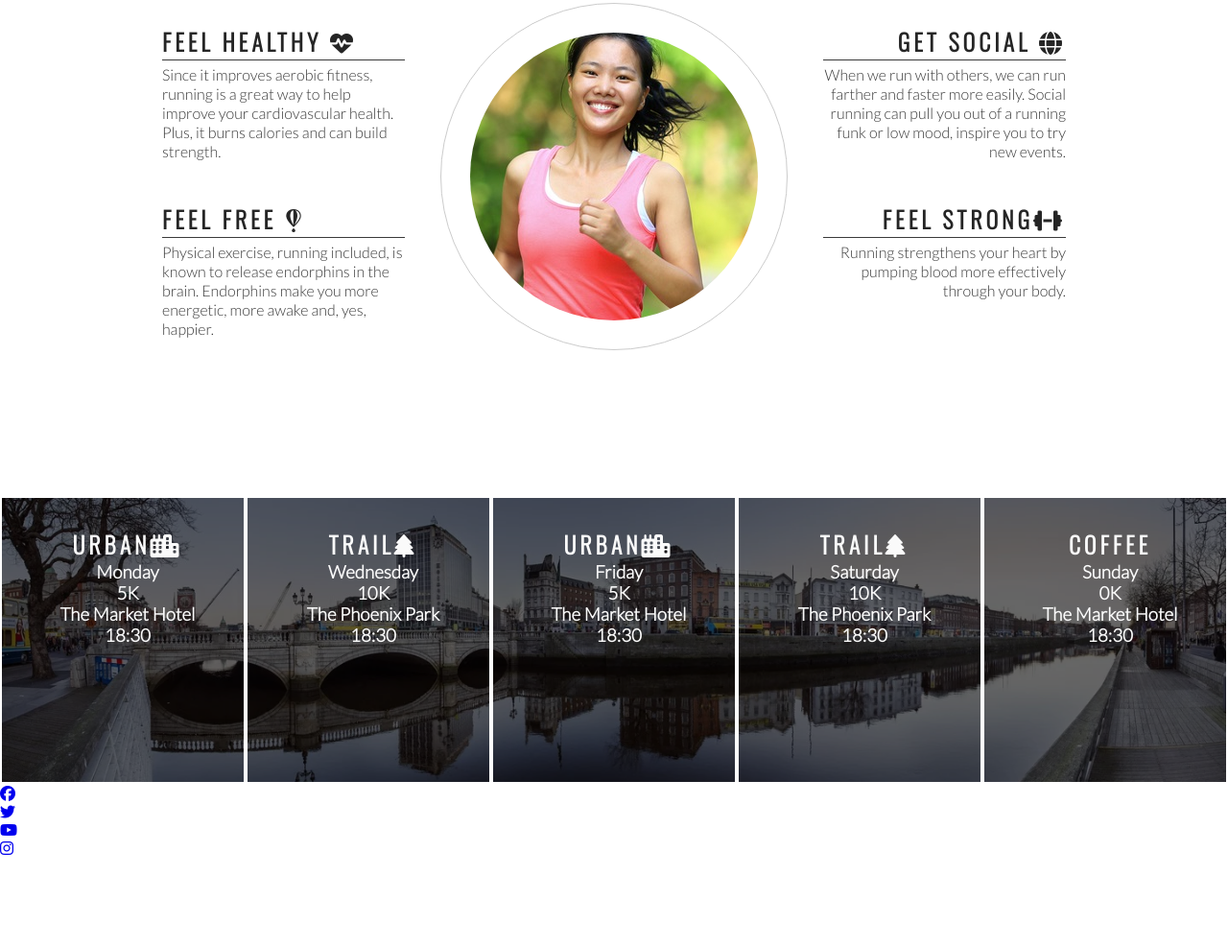
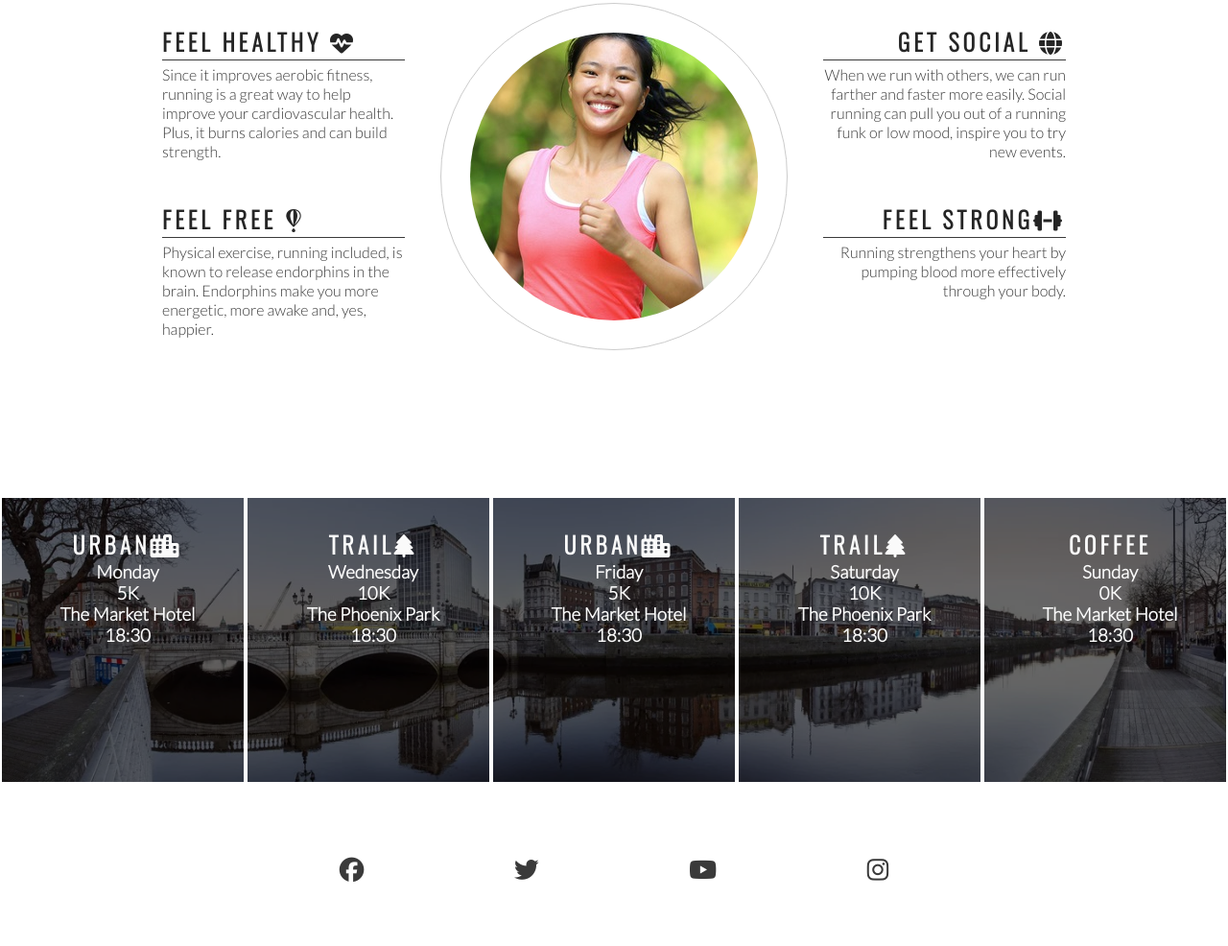
Before and after one commit to ThomasThantZin/love-running, a plain HTML site: page index.html in a window 1280 px wide. Shown: the part 778-1764 px from the top of the page at 96% size. Before the commit the page ends 1671 px from the top, so only its background shows below. Drawn offline with nearby package versions, Linux system fonts and the light colour scheme; some icons are missing.

Commit message:
Add style to footer icons

```diff
--- a/assets/css/style.css
+++ b/assets/css/style.css
@@ -218,3 +218,25 @@ hr {
 #times h2 {
     color: #fafafa;
 }
+
+footer {
+    height: 150px;
+
+}
+
+.social-network {
+    text-align: center;
+}
+
+.social-network>li {
+    display: inline;
+
+}
+
+.social-network i {
+    font-size: 160%;
+    margin: 1%;
+    padding: 5%;
+    color: #3a3a3a;
+
+}
--- a/index.html
+++ b/index.html
@@ -130,7 +130,7 @@
         </div>
     </section>
     <footer>
-        <ul>
+        <ul class="social-network">
             <li>
                 <a href="http://facebook.com" target="_blank" rel="noopener"
                     aria-label="visit our Facebook page (opens in a new tab)"><i class="fa-brands fa-facebook"></i></a>
```
